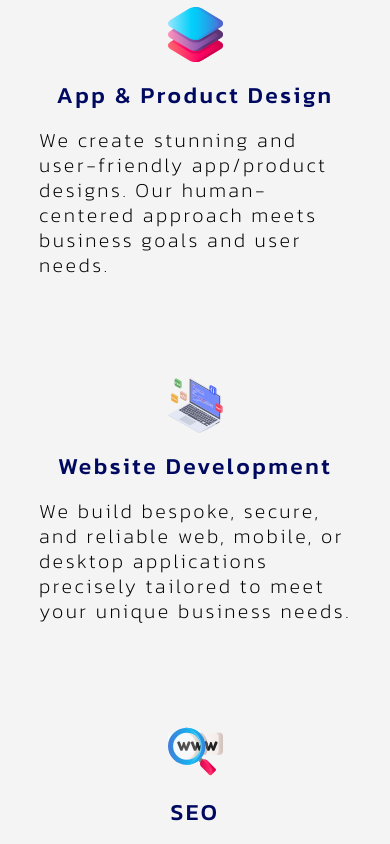
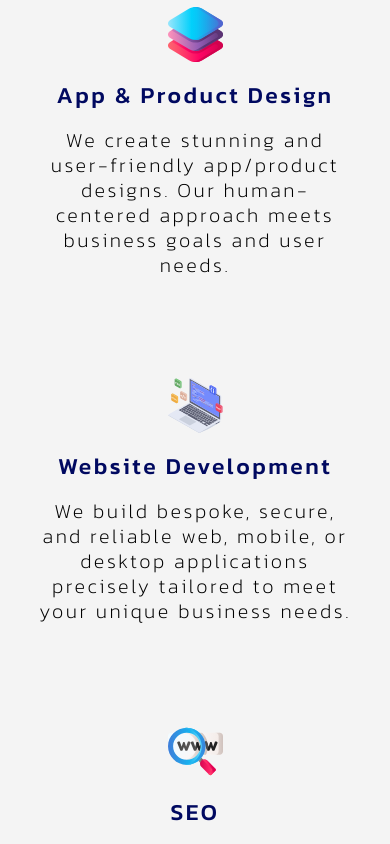
Before and after one commit to creadive/creadive-website, a Next.js app: page / in a window 390 px wide. Shown: the part 1380-2224 px from the top of the page. Built offline with nearby package versions, Linux system fonts and the light colour scheme; no server answers.

Commit message:
actual fix of textaligncenter of service paragpraphs

```diff
--- a/components/OurServices/OurServices.module.css
+++ b/components/OurServices/OurServices.module.css
@@ -85,7 +85,7 @@
 
     .services_parent li {
         width: 100%;
-        text-align: center;
+
     }
 
     .services_parent li:not(:last-child) {
@@ -103,5 +103,6 @@
 
     .services_parent p {
         width: 100%;
+        text-align: center;
     }
 }
```
